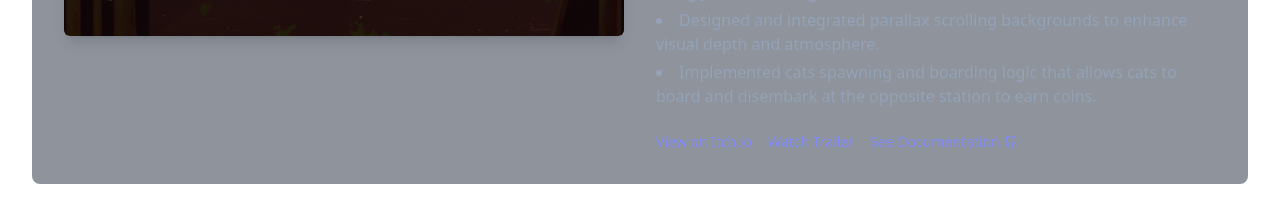
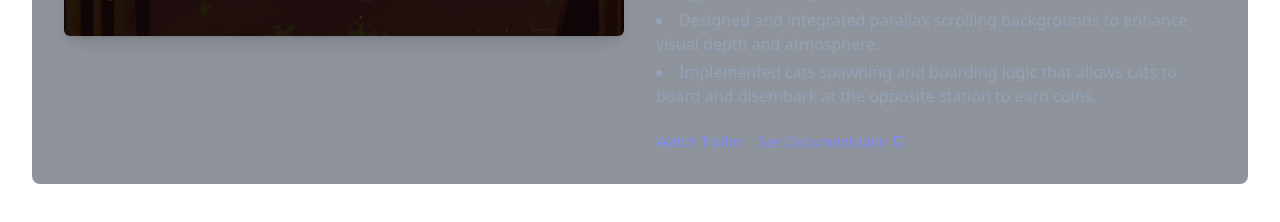
Before and after one commit to rifkisetiawan0101/My-Web-Portfolio, a React (Create React App) app in the folder frontend/: page / in a window 1280 px wide. Shown: the part 3780-4002 px from the top of the page. Built offline with nearby package versions, Linux system fonts and the light colour scheme.

Commit message:
Update data.js

```diff
--- a/frontend/src/data/data.js
+++ b/frontend/src/data/data.js
@@ -99,7 +99,6 @@ export const projects = {
                 "Implemented cats spawning and boarding logic that allows cats to board and disembark at the opposite station to earn coins.",
             ],
             links: {
-                itch: "https://ladahitamcreation.itch.io/fondness-in-reveries",
                 trailer: "https://youtu.be/vSi4UqEW16I?si=AZCeI8UZvYmT6REg",
                 github: "https://github.com/rifkisetiawan0101/Cikini-Ke-Gondangdia",
             },
```
